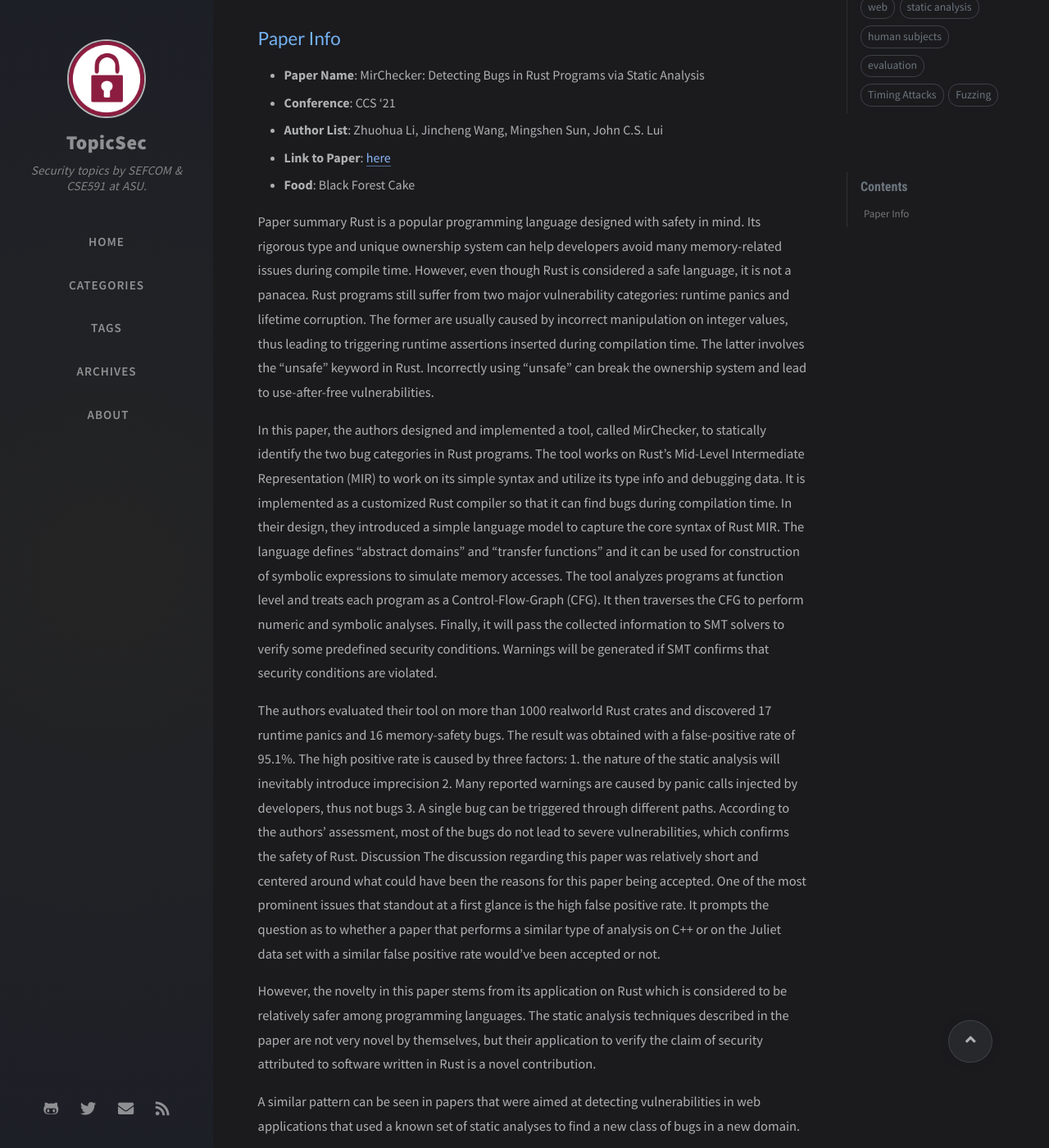
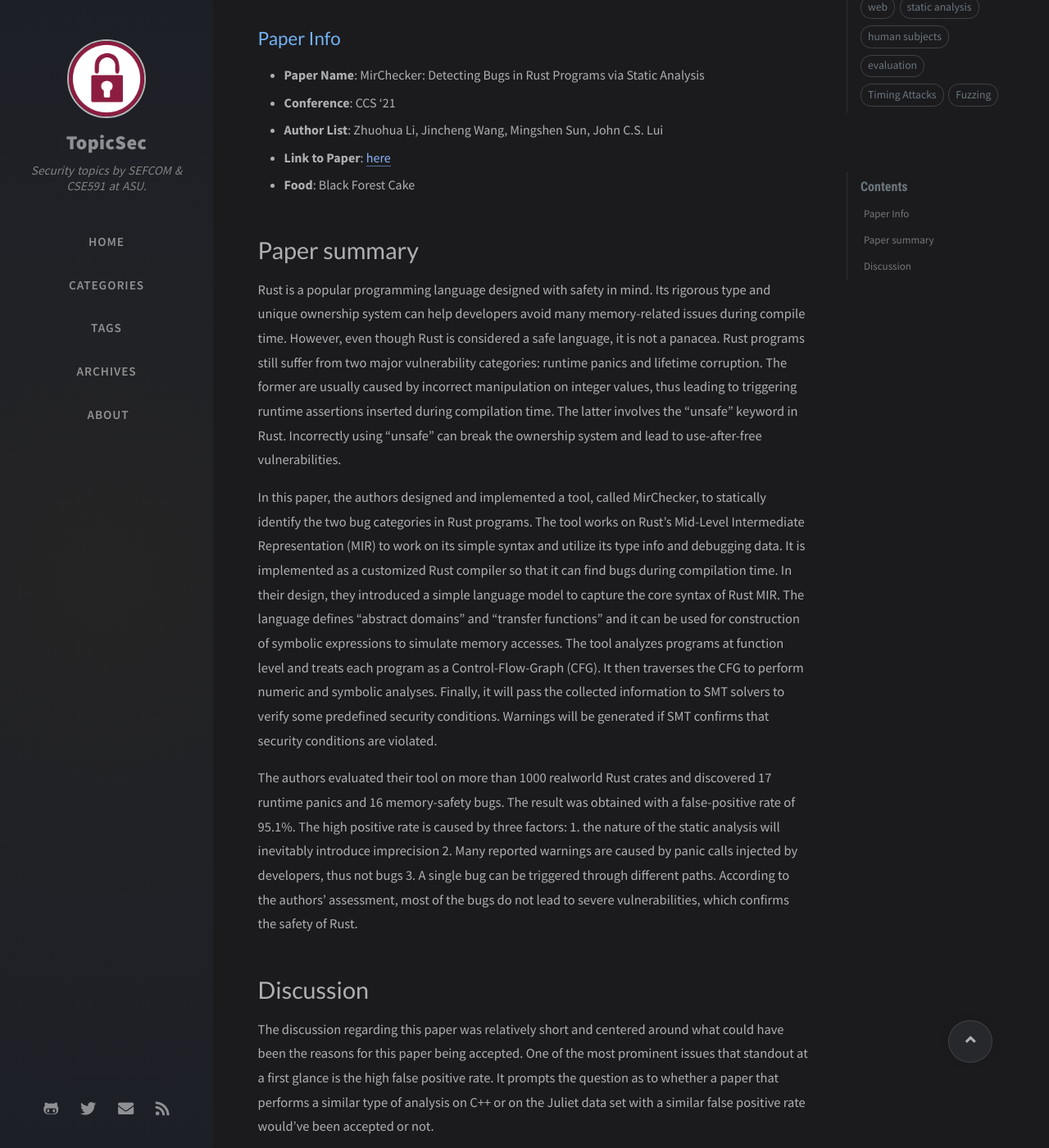
Before and after one commit to TopicSec/topicsec.github.io, a Jekyll site: the page built from _posts/2022-04-13-mirchecker.md, in a window 1280 px wide and 1400 px high, scrolled down 223 px. Shown: the whole window at 82% size. Built offline with Jekyll 4.4.1, drawn with Linux system fonts in a browser that asks for light colours; nearby versions of some CDN libraries; comment, search, counter and statistics services are not loaded.

Commit message:
Fix markup

```diff
--- a/_posts/2022-04-13-mirchecker.md
+++ b/_posts/2022-04-13-mirchecker.md
@@ -14,13 +14,14 @@ pin: true
 - **Food**: Black Forest Cake
 
 
-Paper summary
+# Paper summary
 Rust is a popular programming language designed with safety in mind. Its rigorous type and unique ownership system can help developers avoid many memory-related issues during compile time. However, even though Rust is considered a safe language, it is not a panacea. Rust programs still suffer from two major vulnerability categories: runtime panics and lifetime corruption. The former are usually caused by incorrect manipulation on integer values, thus leading to triggering runtime assertions inserted during compilation time. The latter involves the “unsafe” keyword in Rust. Incorrectly using “unsafe” can break the ownership system and lead to use-after-free vulnerabilities.
 
 In this paper, the authors designed and implemented a tool, called MirChecker, to statically identify the two bug categories in Rust programs. The tool works on Rust’s Mid-Level Intermediate Representation (MIR) to work on its simple syntax and utilize its type info and debugging data. It is implemented as a customized Rust compiler so that it can find bugs during compilation time. In their design, they introduced a simple language model to capture the core syntax of Rust MIR. The language defines “abstract domains” and “transfer functions” and it can be used for construction of symbolic expressions to simulate memory accesses. The tool analyzes programs at function level and treats each program as a Control-Flow-Graph (CFG). It then traverses the CFG to perform numeric and symbolic analyses. Finally, it will pass the collected information to SMT solvers to verify some predefined security conditions. Warnings will be generated if SMT confirms that security conditions are violated.
 
 The authors evaluated their tool on more than 1000 realworld Rust crates and discovered 17 runtime panics and 16 memory-safety bugs. The result was obtained with a false-positive rate of 95.1%. The high positive rate is caused by three factors: 1. the nature of the static analysis will inevitably introduce imprecision 2. Many reported warnings are caused by panic calls injected by developers, thus not bugs 3. A single bug can be triggered through different paths.  According to the authors’ assessment, most of the bugs do not lead to severe vulnerabilities, which confirms the safety of Rust.
-Discussion
+
+# Discussion
 The discussion regarding this paper was relatively short and centered around what could have been the reasons for this paper being accepted. One of the most prominent issues that standout at a first glance is the high false positive rate. It prompts the question as to whether a paper that performs a similar type of analysis on C++ or on the Juliet data set with a similar false positive rate would’ve been accepted or not.
 
 However, the novelty in this paper stems from its application on Rust which is considered to be relatively safer among programming languages. The static analysis techniques described in the paper are not very novel by themselves, but their application to verify the claim of security attributed to software written in Rust is a novel contribution.
```
